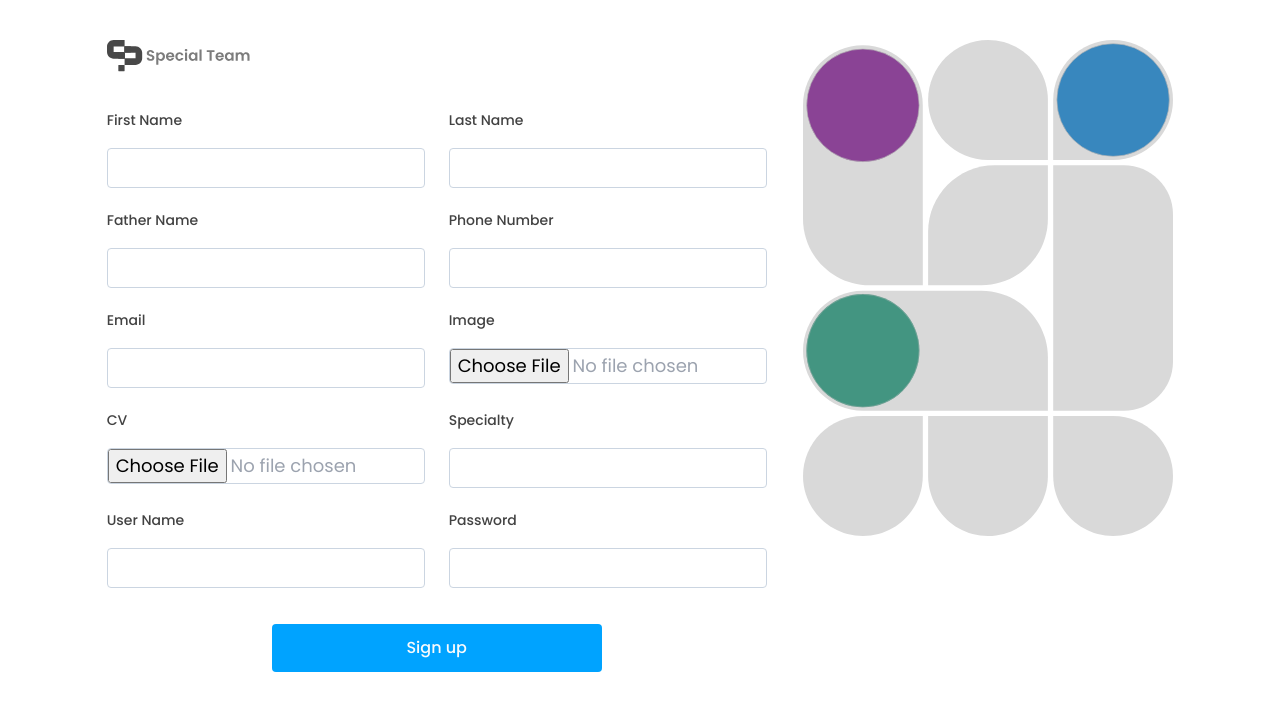
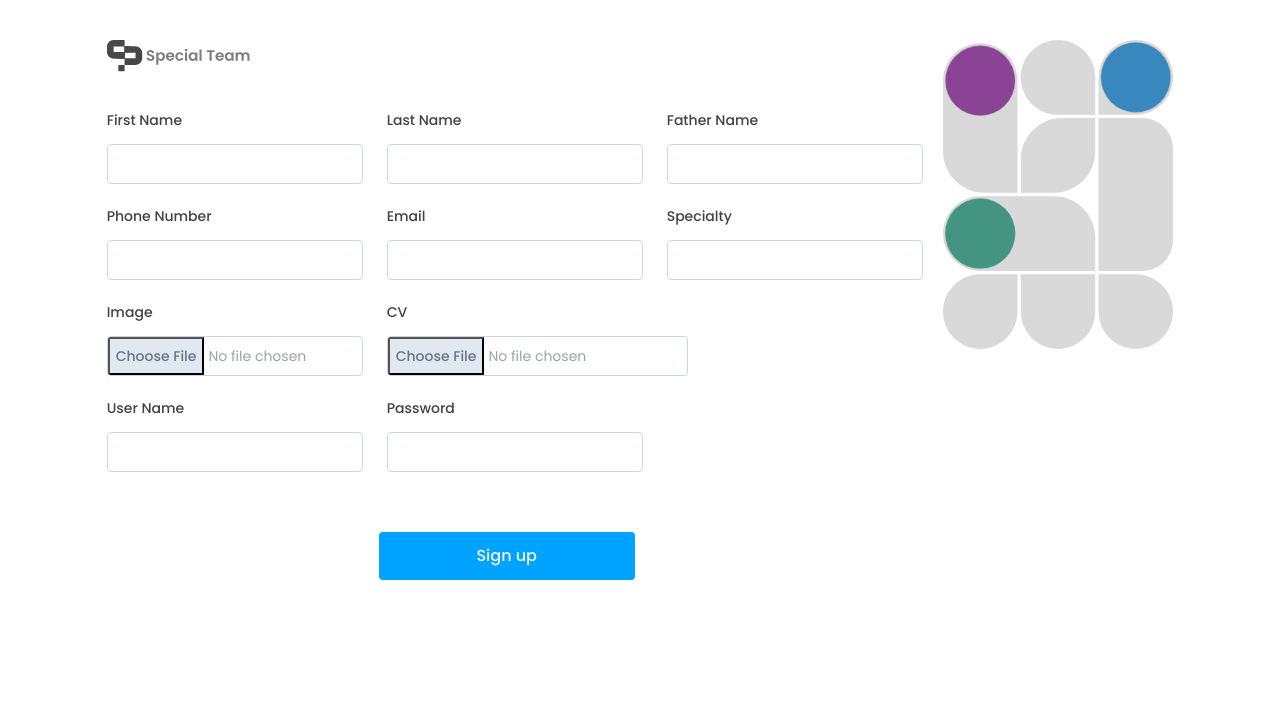
Before and after one commit to ranimRefaie/SP-Dashboard, a React (Vite) app: page /SP-Dashboard/sign-up in a window 1280 px wide. Shown: the top 710 px of the page. Built offline with nearby package versions, Linux system fonts and the light colour scheme.

Commit message:
first commit

```diff
--- a/src/pages/SignIn.jsx
+++ b/src/pages/SignIn.jsx
@@ -1,30 +1,30 @@
 import { Link } from "react-router-dom";
-import logo from "../assets/Group 1000002151.svg";
-import bg_logo from "../assets/Group 8754.svg";
+import logo from "../assets/logo.svg";
+import bg_logo from "../assets/big-logo.svg";
 const SignIn = () => {
   return (
-    <div className="flex w-4/5 mx-auto justify-between mt-10">
-      <div className="w-3/4 flex flex-col gap-14">
+    <div className="flex w-10/12 mx-auto justify-between mt-10">
+      <div className="w-3/4 flex flex-col gap-8">
         <img src={logo} alt="" className="w-36" />
         <p className="text-2xl font-bold leading-9 text-customBlack">
           sign in to your dashboard
         </p>
-        <div className="flex flex-col w-1/2 gap-7">
+        <div className="flex flex-col w-1/2 gap-3 mt-5">
           <label className="text-sm font-medium leading-6 text-customBlack">
             Email
           </label>
           <input
             type="email"
-            className="h-10  border border-slate-300 rounded"
+            className="h-10 px-4  border border-slate-300 rounded outline-none ring-1 ring-[transparent] focus:ring-[#93c5fd]"
           />
         </div>
-        <div className="flex flex-col w-1/2 gap-7">
+        <div className="flex flex-col w-1/2 gap-3">
           <label className="text-sm font-medium leading-6 text-customBlack">
             Password
           </label>
           <input
             type="password"
-            className="h-10 border border-slate-300 rounded"
+            className="h-10 px-4 border border-slate-300 rounded outline-none ring-1 ring-[transparent] focus:ring-[#93c5fd]"
           />
         </div>
         <Link
--- a/src/pages/SignUp.jsx
+++ b/src/pages/SignUp.jsx
@@ -1,130 +1,128 @@
-import logo from "../assets/Group 1000002151.svg";
-import bg_logo from "../assets/Group 8754.svg";
+import logo from "../assets/logo.svg";
+import bg_logo from "../assets/big-logo.svg";
 
 const SignUp = () => {
   return (
     <div className="flex w-10/12 mx-auto gap-9 mt-10">
-      <div className="w-3/4 flex flex-col gap-5">
+      <form className="w-3/4  flex flex-col gap-5">
         <img src={logo} alt="" className="w-36 mb-4" />
 
         <div className="flex gap-6">
-          <div className="flex flex-col gap-4">
+          <div className="flex flex-col gap-3">
             <label className="text-sm font-medium leading-6 text-customBlack">
               First Name
             </label>
             <input
               type="text"
-              className="h-10  border border-slate-300 rounded"
+              className="w-64 h-10  border border-slate-300 rounded outline-none ring-2 ring-[transparent] focus:ring-[#93c5fd] px-4"
             />
           </div>
 
-          <div className="flex flex-col  gap-4">
+          <div className="flex flex-col  gap-3">
             <label className="text-sm font-medium leading-6 text-customBlack">
               Last Name
             </label>
             <input
               type="text"
-              className="h-10 border border-slate-300 rounded"
+              className="w-64 h-10 border border-slate-300 rounded outline-none ring-2 ring-[transparent] focus:ring-[#93c5fd] px-4"
+            />
+          </div>
+
+          <div className="flex flex-col gap-3">
+            <label className="text-sm font-medium leading-6 text-customBlack">
+              Father Name
+            </label>
+            <input
+              type="text"
+              className="w-64 h-10  border border-slate-300 rounded outline-none ring-2 ring-[transparent] focus:ring-[#93c5fd] px-4"
             />
           </div>
         </div>
 
         <div className="flex gap-6">
-          <div className="flex flex-col gap-4">
-            <label className="text-sm font-medium leading-6 text-customBlack">
-              Father Name
-            </label>
-            <input
-              type="text"
-              className="h-10  border border-slate-300 rounded"
-            />
-          </div>
-
-          <div className="flex flex-col  gap-4">
+          <div className="flex flex-col  gap-3">
             <label className="text-sm font-medium leading-6 text-customBlack">
               Phone Number
             </label>
             <input
               type="number"
-              className="h-10 border border-slate-300 rounded"
+              className="w-64 h-10 border border-slate-300 rounded outline-none ring-1 ring-[transparent] focus:ring-[#93c5fd] px-4"
+            />
+          </div>
+
+          <div className="flex flex-col gap-3">
+            <label className="text-sm font-medium leading-6 text-customBlack">
+              Email
+            </label>
+            <input
+              type="email"
+              className="w-64 h-10  border border-slate-300 rounded outline-none ring-1 ring-[transparent] focus:ring-[#93c5fd] px-4"
+            />
+          </div>
+
+          <div className="flex flex-col gap-3">
+            <label className="text-sm font-medium leading-6 text-customBlack">
+              Specialty
+            </label>
+            <input
+              type="text"
+              className="w-64 h-10 border border-slate-300 rounded outline-none ring-1 ring-[transparent] focus:ring-[#93c5fd] px-4"
             />
           </div>
         </div>
 
         <div className="flex gap-6">
-          <div className="flex flex-col gap-4">
-            <label className="text-sm font-medium leading-6 text-customBlack">
-              Email
-            </label>
-            <input
-              type="email"
-              className="h-10  border border-slate-300 rounded"
-            />
-          </div>
-
-          <div className="flex flex-col  gap-4">
+          <div className="flex flex-col  gap-3">
             <label className="text-sm font-medium leading-6 text-customBlack">
               Image
             </label>
             <input
-              class="block w-full  text-lg text-gray-400 border border-slate-300 rounded cursor-pointer "
-              id="large_size"
+              className="flex w-64 h-10 rounded border border-slate-300  border-input bg-white text-sm text-gray-400  file:bg-slate-200 file:text-slate-500 file:text-sm file:font-medium file:h-full outline-none ring-1 ring-[transparent] focus:ring-[#93c5fd]"
               type="file"
+              id="picture"
+            />
+          </div>
+
+          <div className="flex flex-col  gap-3">
+            <label className="text-sm font-medium leading-6 text-customBlack">
+              CV
+            </label>
+            <input
+              className="flexw-64 h-10 rounded border border-slate-300  border-input bg-white text-sm text-gray-400  file:bg-slate-200 file:text-slate-500 file:text-sm file:font-medium file:h-full outline-none ring-1 ring-[transparent] focus:ring-[#93c5fd]"
+              type="file"
+              id="picture"
             />
           </div>
         </div>
 
         <div className="flex gap-6">
-          <div className="flex flex-col  gap-4">
-            <label className="text-sm font-medium leading-6 text-customBlack">
-              CV
-            </label>
-            <input
-              class="block w-full  text-lg text-gray-400 border border-slate-300 rounded cursor-pointer "
-              id="large_size"
-              type="file"
-            />
-          </div>
-
-          <div className="flex flex-col gap-4">
-            <label className="text-sm font-medium leading-6 text-customBlack">
-              Specialty
-            </label>
-            <input
-              type="text"
-              className="h-10 border border-slate-300 rounded"
-            />
-          </div>
-        </div>
-
-        <div className="flex gap-6">
-          <div className="flex flex-col gap-4">
+          <div className="flex flex-col gap-3">
             <label className="text-sm font-medium leading-6 text-customBlack">
               User Name
             </label>
             <input
               type="text"
-              className="h-10  border border-slate-300 rounded"
+              className="w-64 h-10  border border-slate-300 rounded outline-none ring-1 ring-[transparent] focus:ring-[#93c5fd] px-4"
             />
           </div>
 
-          <div className="flex flex-col gap-4">
+          <div className="flex flex-col gap-3">
             <label className="text-sm font-medium leading-6 text-customBlack">
               Password
             </label>
             <input
               type="password"
-              className="h-10 border border-slate-300 rounded"
+              className="w-64 h-10 border border-slate-300 rounded outline-none ring-1 ring-[transparent] focus:ring-[#93c5fd] px-4"
             />
           </div>
         </div>
         <a
           href=""
-          className="w-1/2 mx-auto mt-4 bg-customBlue text-slate-50 py-3 text-center rounded text-base font-medium leading-6"
+          className="w-64 mx-auto mt-10 bg-customBlue text-slate-50 py-3 text-center rounded text-base font-medium leading-6"
         >
           Sign up
         </a>
-      </div>
+      </form>
       <div className="w-1/2 h-full">
         <img src={bg_logo} alt="" className="w-full" />
       </div>
```
Also changed, not shown: src/assets/big-logo.svg (renamed from src/assets/Group 8754.svg), src/assets/logo.svg (renamed from src/assets/Group 1000002151.svg).
